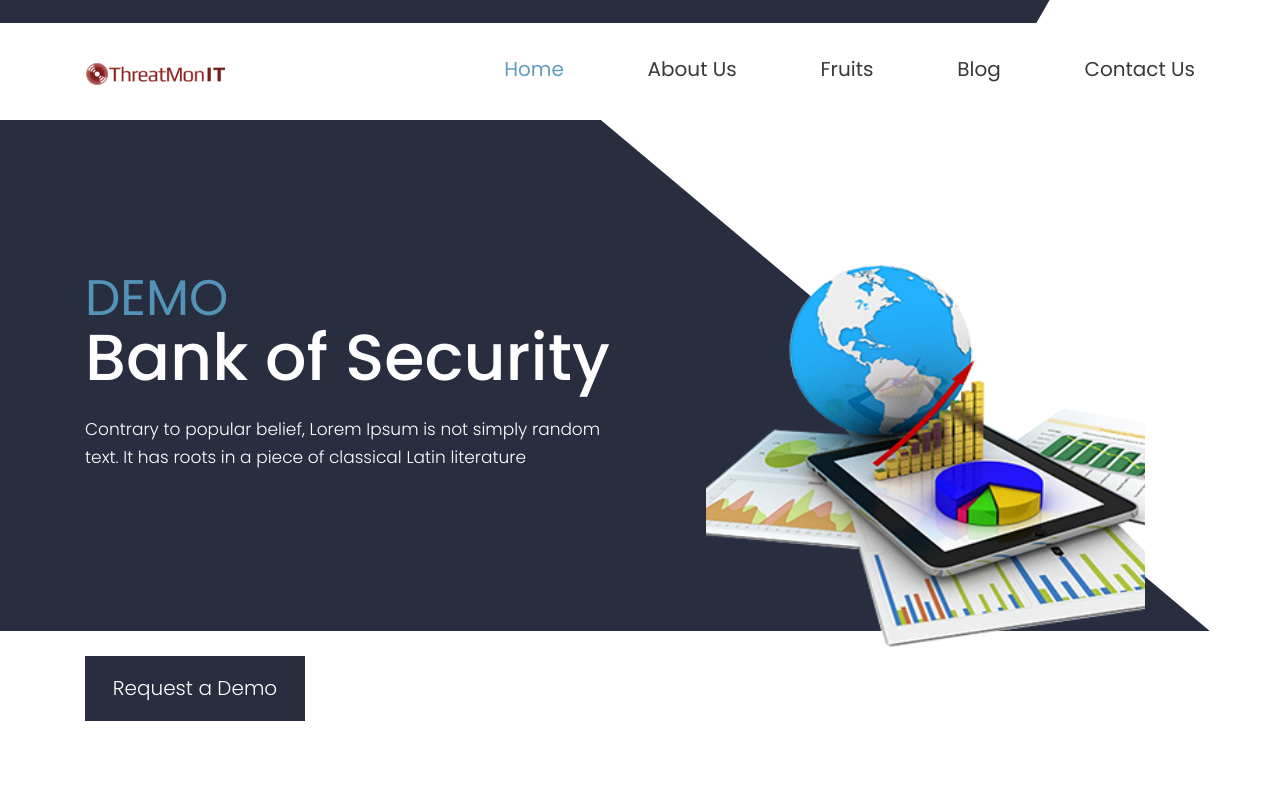
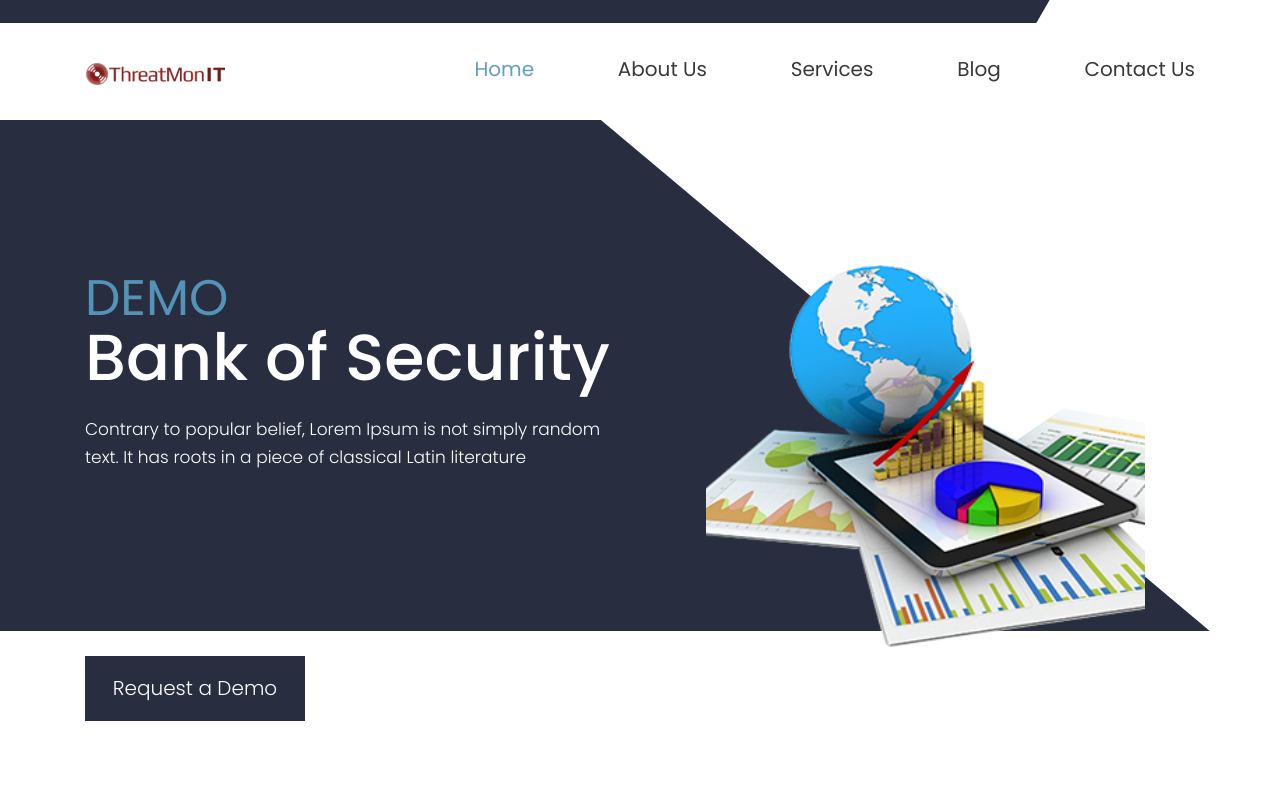
Before and after one commit to threatmonit/threatmonit.github.io, a plain HTML site: page index.html in a window 1280 px wide. Shown: the top 800 px of the page. Drawn offline with Linux system fonts and the light colour scheme.

Commit message:
Update index.html

```diff
--- a/index.html
+++ b/index.html
@@ -50,7 +50,7 @@
                                     <ul class="menu-area-main">
                                         <li class="active"><a href="#home">Home</a></li>
                                         <li><a href="#about">About Us</a></li>
-                                        <li><a href="#fruits">Fruits</a></li>
+                                        <li><a href="#fruits">Services</a></li>
                                         <li><a href="#blog">Blog</a></li>
                                         <li><a href="#contact">Contact Us</a></li>
                                     </ul>
@@ -272,7 +272,7 @@
                             <p>
                               <a href="#home">Home</a><br>
                               <a href="#about">About Us</a><br>
-                              <a href="#fruits">Fruits</a><br>
+                              <a href="#fruits">Services</a><br>
                               <a href="#blog">Blog</a><br>
                               <a href="#contact">Contact Us</a>
                         </p></div>
```
